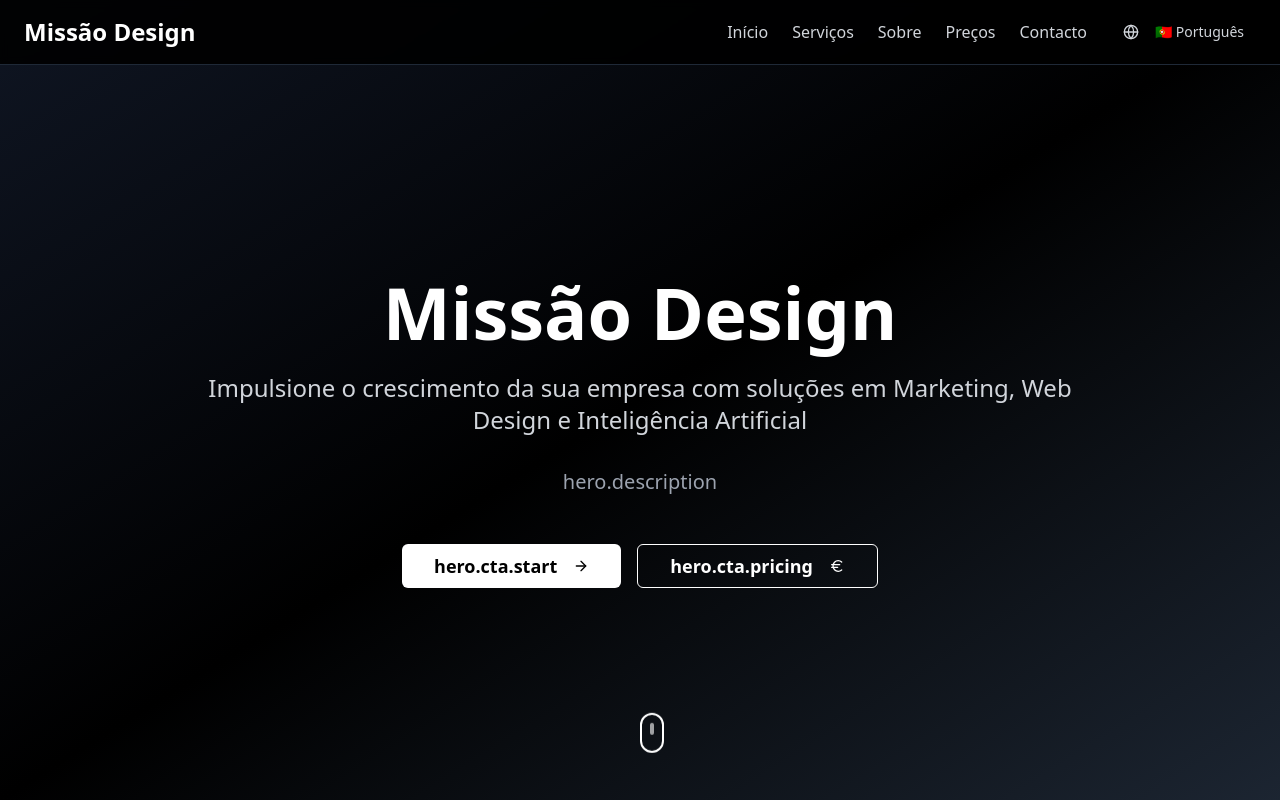
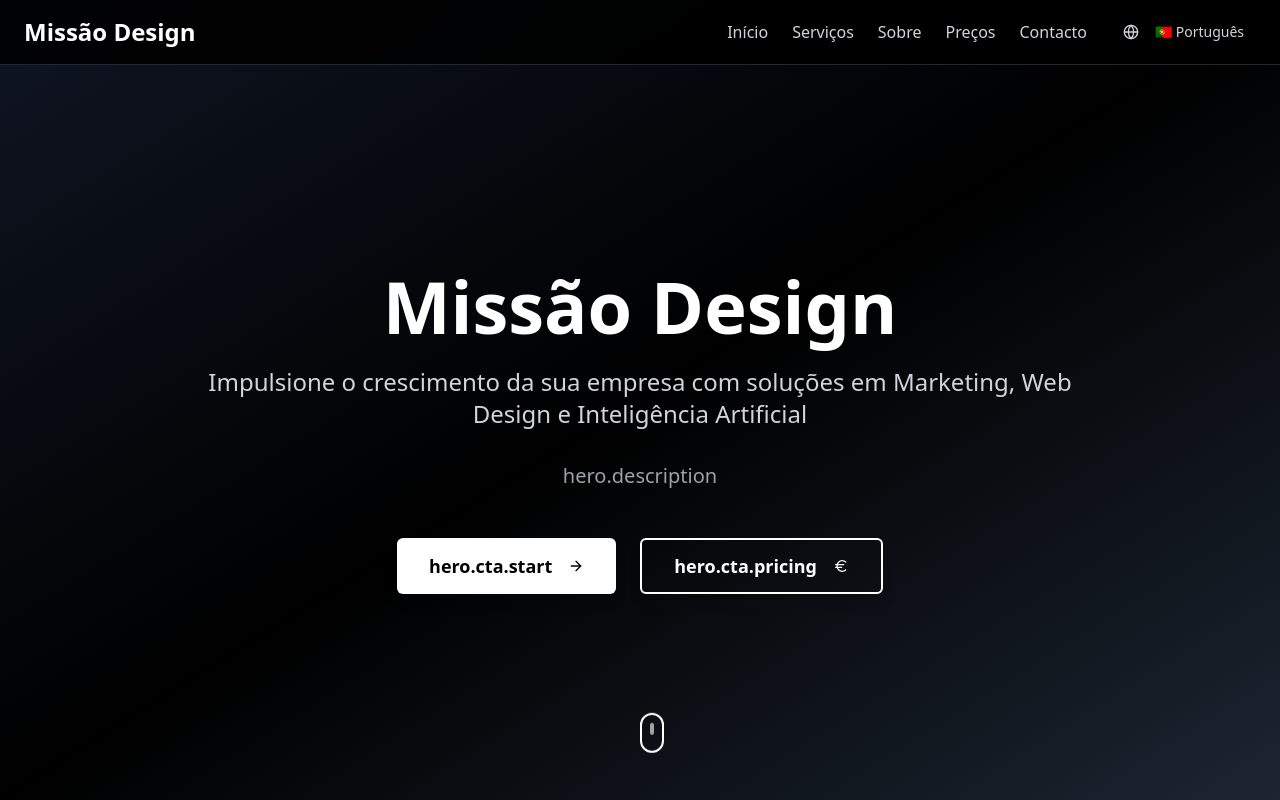
Before and after one commit to thonycs8/lisboa-digital-hub-euro, a React (Vite) app: page / in a window 1280 px wide. Shown: the top 800 px of the page. Built offline with nearby package versions, Linux system fonts and the light colour scheme.

Commit message:
Fix hero buttons
Adjusted the styling of the buttons in the Hero section.

```diff
--- a/src/components/Hero.tsx
+++ b/src/components/Hero.tsx
@@ -28,21 +28,23 @@ const Hero = () => {
           <p className="text-lg md:text-xl mb-12 text-gray-400 max-w-3xl mx-auto animate-fade-in">
             {t('hero.description')}
           </p>
-          <div className="flex flex-col sm:flex-row gap-4 justify-center animate-fade-in">
+          <div className="flex flex-col sm:flex-row gap-6 justify-center items-center animate-fade-in">
             <Button
               size="lg"
-              className="bg-white hover:bg-gray-100 text-black font-bold text-lg px-8 py-4"
+              className="bg-white hover:bg-gray-100 text-black font-semibold text-lg px-8 py-4 h-14 transition-all duration-300 hover:scale-105 shadow-lg"
               onClick={scrollToContact}
             >
-              {t('hero.cta.start')} <ArrowRight className="ml-2" />
+              {t('hero.cta.start')}
+              <ArrowRight className="ml-2 h-5 w-5" />
             </Button>
             <Button
               size="lg"
               variant="outline"
-              className="border-white text-white hover:bg-white hover:text-black font-bold text-lg px-8 py-4 bg-transparent"
+              className="border-2 border-white text-white hover:bg-white hover:text-black font-semibold text-lg px-8 py-4 h-14 bg-transparent transition-all duration-300 hover:scale-105 shadow-lg"
               onClick={scrollToPricing}
             >
-              {t('hero.cta.pricing')} <Euro className="ml-2" />
+              {t('hero.cta.pricing')}
+              <Euro className="ml-2 h-5 w-5" />
             </Button>
           </div>
         </div>
```
